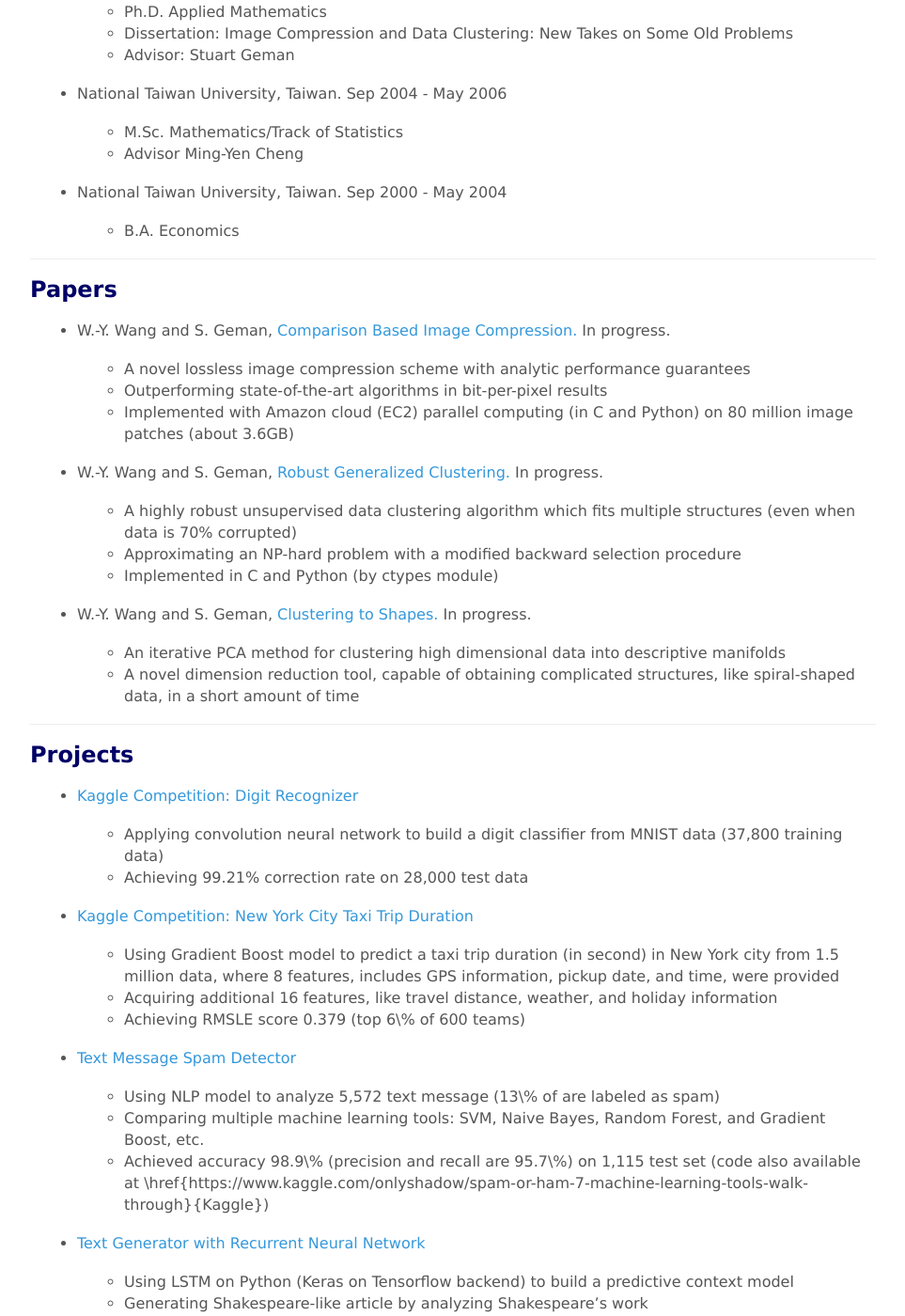
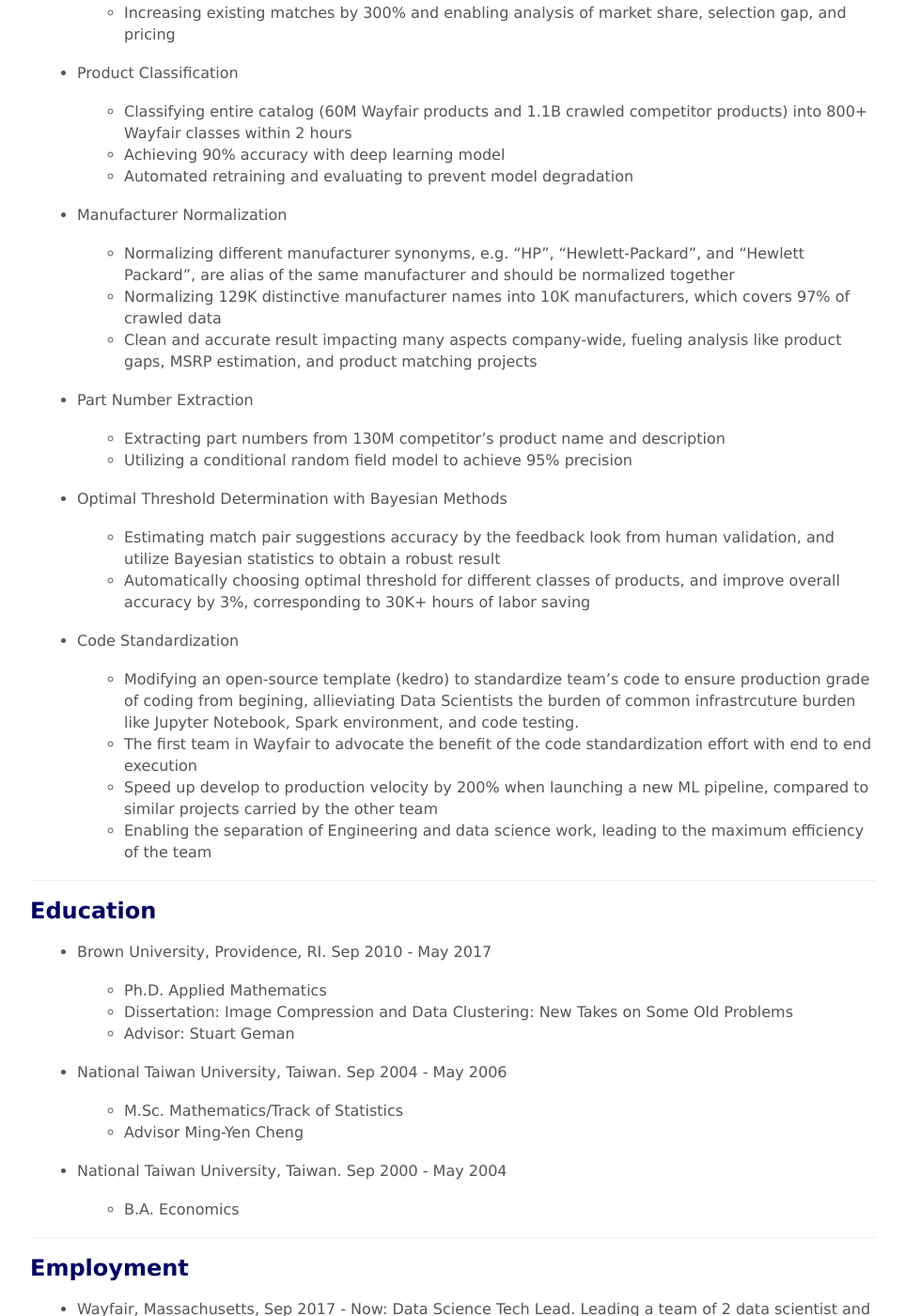
Before and after one commit to wayinone/wayinone.github.io, a Jekyll site: the page built from Resume.md, in a window 1280 px wide and 1400 px high, scrolled down 1035 px. Shown: the whole window at 94% size, without its empty margins (158-1121 px from the left). Built offline with Jekyll 4.4.1, drawn with Linux system fonts in a browser that asks for light colours; some of the changed text lies outside the part shown.

Commit message:
update resume

```diff
--- a/Resume.md
+++ b/Resume.md
@@ -7,29 +7,64 @@
 # CV of Wei-Ying Wang Ph.D.
 ---
 
-* [PDF version](/assets/WeiyingWang_CV.pdf)
+* [PDF version](/assets/wayne_cv_2022.pdf)
 
 
 ---
 ## Summary ##
-* Seeking a data scientist position (willing to relocate)
-* Applied Mathematics Ph.D. with 10+ years experience in programming
-* Specialized in data classification and statistical image analysis
-* Analyzing large data to develop an image compression algorithm that achieves the best compression rate
+* Seeking a data scientist / Machine Learning Engineer position in which I would contribute to the success of
+a business
+* Data Schience Tech Lead in Wayfair, specialized in product matching and classification.
+* 5 years of experience of scalable solutions and ML pipeline construction
+* Applied Mathematics Ph.D.
 
 ---
 ## Technical Skills
-* Statistics
-  * Mathematical statistics, regression, Baysian analysis, MCMC, information theory
 * Machine Learning
-  * Classification, decision tree, random forest, deep learning, SVM, graphical model
-* Image analysis
-  * Compression, denoising, 3D reconstruction, pattern recognition
+  * Classification, Regression, Deep Learning, NLP (Fasttext, CRF)
 * Programming
-  * Proficient with: Python(Numpy, Keras, ctypes), Matlab,  Latex
-  * Experienced with: SQL(MySQL), C/C++ (Eclipse), Amazon EC2, Mathematica, R
-* System
-  * Windows, Linux
+  * Python(numpy, keras, sklearn, pandas, airflow, kedro, pyspark)
+* Database
+  * MSSQL, Vertica, Hive, Big Query
+
+## PROFESSIONAL EXPERIENCES AT WAYFAIR LLC.
+* Product Match
+  * Matching 60M Wayfair’s products against 1.1B crawled products in the market
+  * Discovering a business rule by analyzing previous matched data, which find 85% of new matches (8M of match
+pairs) in 30 min, where previous method will take 3 years
+  * Developing a 2-staged machine learning model for white-labeled products that has recall of 95% at 20% false
+positive rate with Spark ML and Scala
+  * Constructing a scalable ML matching pipeline (for white-label products) that can finish entire product matching
+process in 6 days
+  * Matching model is regularly retrained with automated evaluation process to ensure safe deployment
+  * Increasing existing matches by 300% and enabling analysis of market share, selection gap, and pricing
+* Product Classification
+  * Classifying entire catalog (60M Wayfair products and 1.1B crawled competitor products) into 800+ Wayfair
+classes within 2 hours
+  * Achieving 90% accuracy with deep learning model
+  * Automated retraining and evaluating to prevent model degradation
+* Manufacturer Normalization
+  * Normalizing different manufacturer synonyms, e.g. "HP", "Hewlett-Packard", and "Hewlett Packard", are
+alias of the same manufacturer and should be normalized together
+  * Normalizing 129K distinctive manufacturer names into 10K manufacturers, which covers 97% of crawled data
+  * Clean and accurate result impacting many aspects company-wide, fueling analysis like product gaps, MSRP
+estimation, and product matching projects
+* Part Number Extraction
+  * Extracting part numbers from 130M competitor’s product name and description
+  * Utilizing a conditional random field model to achieve 95% precision
+* Optimal Threshold Determination with Bayesian Methods
+  * Estimating match pair suggestions accuracy by the feedback look from human validation, and utilize Bayesian
+statistics to obtain a robust result
+  * Automatically choosing optimal threshold for different classes of products, and improve overall accuracy by
+3%, corresponding to 30K+ hours of labor saving
+* Code Standardization
+  * Modifying an open-source template (kedro) to standardize team’s code to ensure production grade of coding
+from begining, allieviating Data Scientists the burden of common infrastrcuture burden like Jupyter Notebook,
+Spark environment, and code testing.
+  * The first team in Wayfair to advocate the benefit of the code standardization effort with end to end execution
+  * Speed up develop to production velocity by 200% when launching a new ML pipeline, compared to similar
+projects carried by the other team
+  * Enabling the separation of Engineering and data science work, leading to the maximum efficiency of the team
 
 ---
 ## Education
@@ -45,76 +80,13 @@
 * National Taiwan University, Taiwan. Sep 2000 - May 2004
   * B.A. Economics
 
-
----
-## Papers
-  * W.-Y. Wang and S. Geman, [Comparison Based Image Compression.](/CBIC) In progress.
-	* A novel lossless image compression scheme with analytic performance guarantees
-	* Outperforming state-of-the-art algorithms in bit-per-pixel results
-	* Implemented with Amazon cloud (EC2) parallel computing (in C and Python) on 80 million image patches (about 3.6GB)
-
-  * W.-Y. Wang and S. Geman, [Robust Generalized Clustering.](/RRA)  In progress.
-	*  A highly robust unsupervised data clustering algorithm which fits multiple structures (even when data is 70% corrupted)
-	* Approximating an NP-hard problem with a modified backward selection procedure
-	* Implemented in C and Python (by ctypes module)
-
-  * W.-Y. Wang and S. Geman, [Clustering to Shapes.](/PSA)  In progress.
-	* An iterative PCA method for clustering high dimensional data into descriptive manifolds
-	* A novel dimension reduction tool, capable of obtaining complicated structures, like spiral-shaped data, in a short amount of time
-
----
-## Projects ##
-  * [Kaggle Competition: Digit Recognizer](/CNN)
-	* Applying convolution neural network to build a digit classifier from MNIST data (37,800 training data)
-	* Achieving 99.21% correction rate on 28,000 test data
-
-  * [Kaggle Competition: New York City Taxi Trip Duration](/NYtaxi)
-	* Using Gradient Boost model to predict a taxi trip duration (in second) in New York city from 1.5 million data, where 8 features, includes GPS information, pickup date, and time, were provided
-	*  Acquiring additional 16 features, like travel distance, weather, and holiday information
-	*  Achieving RMSLE score 0.379 (top 6\% of 600 teams)
-
-
-  * [Text Message Spam Detector](/SMS)
-	* Using NLP model to analyze 5,572 text message (13\% of are labeled as spam)
-	* Comparing multiple machine learning tools: SVM, Naive Bayes, Random Forest, and Gradient Boost, etc.
-	* Achieved accuracy 98.9\% (precision and recall are 95.7\%) on 1,115 test set
-	(code also available at \href{https://www.kaggle.com/onlyshadow/spam-or-ham-7-machine-learning-tools-walk-through}{Kaggle})
-
-  * [Text Generator with Recurrent Neural Network](/LSTM)
-	* Using LSTM on Python (Keras on Tensorflow backend) to build a predictive context model
-	* Generating Shakespeare-like article by analyzing Shakespeare's work
-
-
-  * Improving 3D Stereo Data with Markov Random Field
-	*  Reduce the mismatching problem when reconstructing 3D images from stereo data
-	*  Applying conjugate gradient to speed up the procedure and obtaining a smooth reconstruction
-
-  * 3D Reconstruction with Structured Light
-	* Reconstructing a 3D image with a camera and structured light from a projector
-	* Obtaining a high resolution 3D image in a split second
-
----
-## Academic Experience
-  * Brown university, Sep 2016 - Dec 2016: Teaching Assistant on: Probabilities in Quantum Mechanics
-    *  Topics: tensor representation, observable, entanglement, and quantum teleportation
-
-  * Brown university, Sep 2011 - May 2012: Teaching Assistant on: Statistical Inference
-    *  Topics: statistical models, point estimator, ANOVA, hypothesis test, and regression
-
 ---
 ## Employment
+  * Wayfair, Massachusetts, Sep 2017 - Now: Data Science Tech Lead. Leading a team of 2 data scientist and 1 engineer, creating production pipelines related to product matching
   * Brown university, Jun 2017-Present: Posdoc
   * Academia Sinica, Institute of Mathematics, Taiwan, Nov 2008 - Aug 2010: Research Assistant
 	*  Utilizing PCA to build an image prior for denoising. Implemented with convolution operations on CUDA (speed up by 300%) in Matlab, made it possible to estimate parameters
 	*  Instructing 20+ lectures on topics of signal analysis: wavelets and multi resolution
   * Military Service, Taiwan, Jan 2007 - Jan 2008: Coastal Patrol Corporal
-
 ---
-## Honors and Awards
-  * Sigma Xi National Nomination, Brown University, 2016-2017
-  * University Fellowship, Brown University, 2010-2017
-  * Presidential Award, National Taiwan University, Taiwan, 2002
-  * Yuan-Chou Hu's Scholarship, Ministry of the Interior, Taiwan, 2002
-
-----
 ****
--- a/_includes/about.html
+++ b/_includes/about.html
@@ -5,11 +5,10 @@
               <br/><br/>
               <h2>About Me</h2>
               <br/>
-                <p>I am a postdoc in <a href="https://www.brown.edu/">Brown University</a> now and seeking a data scientist position in Fall 2017 (willing to relocate).</p>
+                <p> I am Data Science Tech Lead in Wayfair, leading competitor matching team </p>
+                <p> My projects involves solving business problem and build scalable ML pipelines</p>
 				<p>I got a Ph.D. from  <a href="https://www.brown.edu/academics/applied-mathematics/"> Applied Mathematics in Brown University</a>;
 				my advisor is Prof. <a href="http://www.dam.brown.edu/people/geman/">Stuart Geman</a>.</p>
-                <p>I enjoy working with various problems about on images: compression, recognition, denoising, etc.</p>
-				<p>I also worked on many machine learning topics, like prototype learning, data visualization, and dimension reduction.
                 <p>My background is probability, statistics, and some mathematics.</p>
                 <p>I enjoy building and repair things, from algorithms to carpentry.</p>
 				<!--<p>I am also an online photographer of Shutterstock and iStock.</p>-->
```
